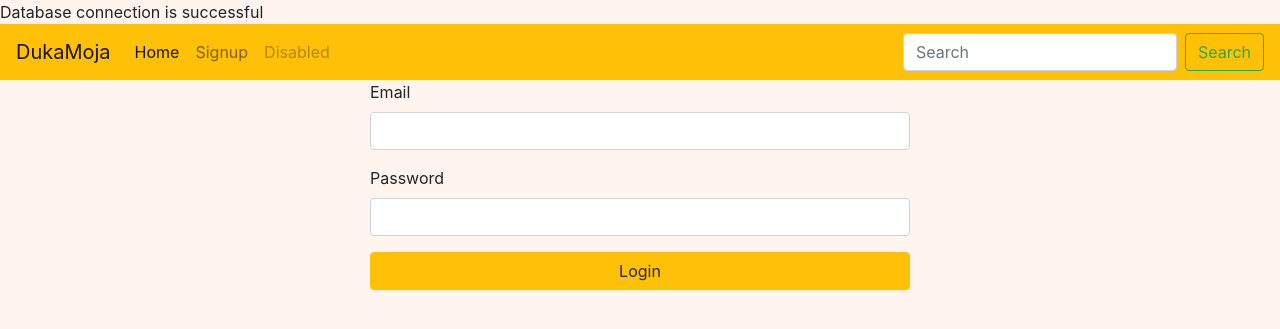
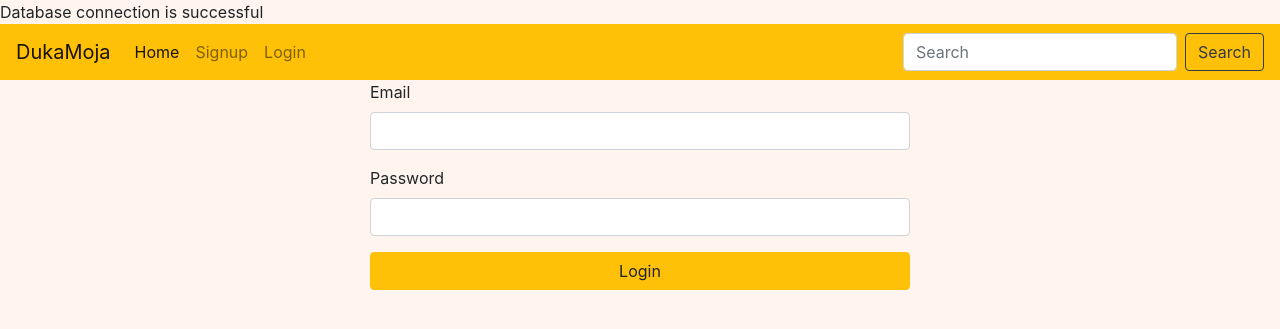
Before and after one commit to atonui/dukamoja, a PHP site: page /login.php in a window 1280 px wide. Shown: the top 329 px of the page. Run offline with PHP 8.4, Linux system fonts and the light colour scheme; some libraries are stand-ins or nearby versions.

Commit message:
added login/logout functionality

```diff
--- a/header.php
+++ b/header.php
@@ -25,16 +25,32 @@
             <li class="nav-item active">
                 <a class="nav-link" href="index.php">Home <span class="sr-only">(current)</span></a>
             </li>
-            <li class="nav-item">
-                <a class="nav-link" href="signup.php">Signup</a>
-            </li>
-            <li class="nav-item">
-                <a class="nav-link disabled" href="#" tabindex="-1" aria-disabled="true">Disabled</a>
-            </li>
+
+            <?php
+            session_start();
+            //if user is logged in then display logout button
+                if (isset($_SESSION['loggedin'])){
+                    echo '
+                        <li class="nav-item">
+                            <a class="nav-link" href="logout.php">Logout</a>
+                        </li>
+                    ';
+                }else{
+                    echo '
+                        <li class="nav-item">
+                             <a class="nav-link" href="signup.php">Signup</a>
+                        </li>
+                        <li class="nav-item">
+                             <a class="nav-link" href="login.php">Login</a>
+                        </li>
+                    ';
+                }
+            ?>
+
         </ul>
         <form class="form-inline my-2 my-lg-0">
             <input class="form-control mr-sm-2" type="search" placeholder="Search" aria-label="Search">
-            <button class="btn btn-outline-success my-2 my-sm-0" type="submit">Search</button>
+            <button class="btn btn-outline-dark my-2 my-sm-0" type="submit">Search</button>
         </form>
     </div>
 </nav>
--- a/login.php
+++ b/login.php
@@ -26,7 +26,7 @@ if (isset($_POST['btn-login'])){
         //hash password
         $password = md5($password);
 
-        $sql = "SELECT `id`, `email`, `password` FROM `users` WHERE email = '$email' AND password = '$password'";
+    $sql = "SELECT `id`, `email`, `password` FROM `users` WHERE email = '$email' AND password = '$password'";
 
     //results from db
     $results = mysqli_query($conn,$sql);
@@ -41,9 +41,10 @@ if (isset($_POST['btn-login'])){
             session_start();
             $_SESSION['kipande'] = $id;
             $_SESSION['loggedin'] = true;
+            $_SESSION['email'] = $email;
 
             //return user to index page
-            header("location:index.php");
+            header("location:index.php?msg_login");
             exit();
         }
 
```
Also changed, not shown: index.php (+7 -0 lines), logout.php (added, +8 -0 lines).
